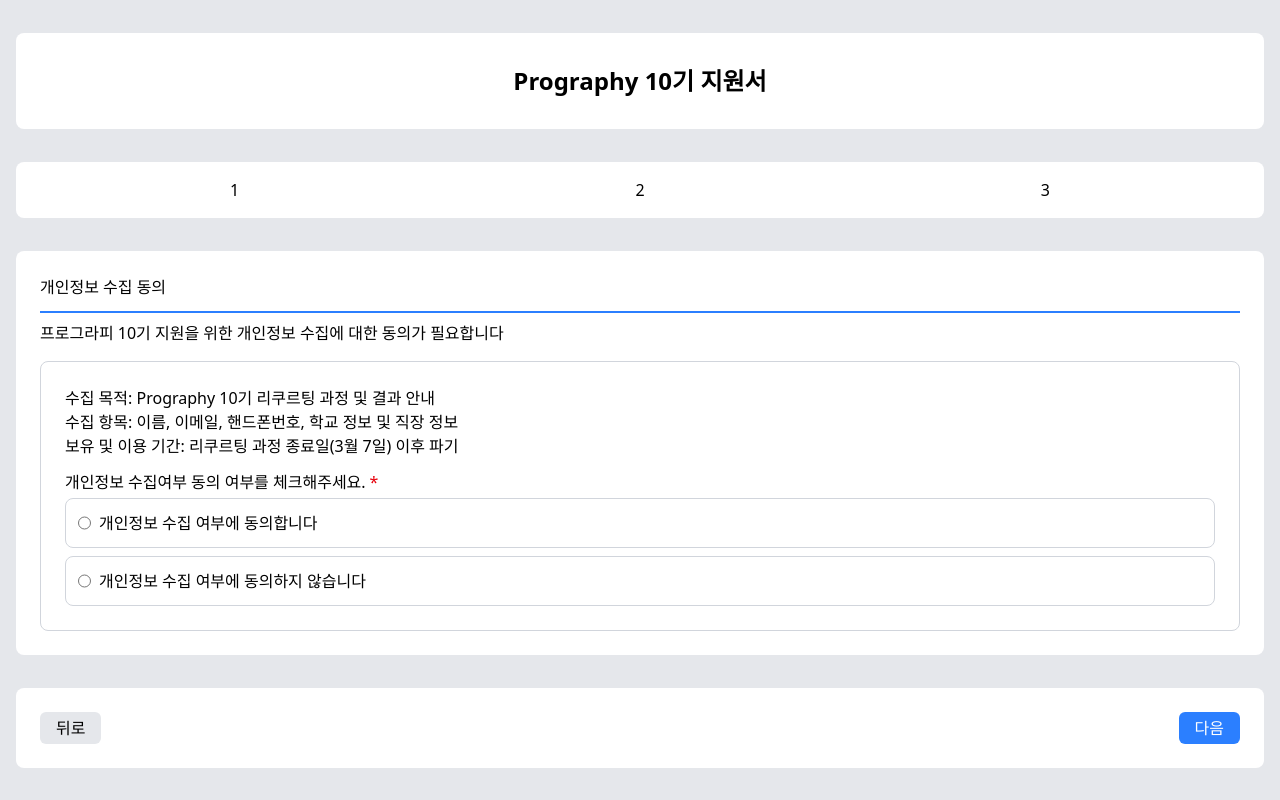
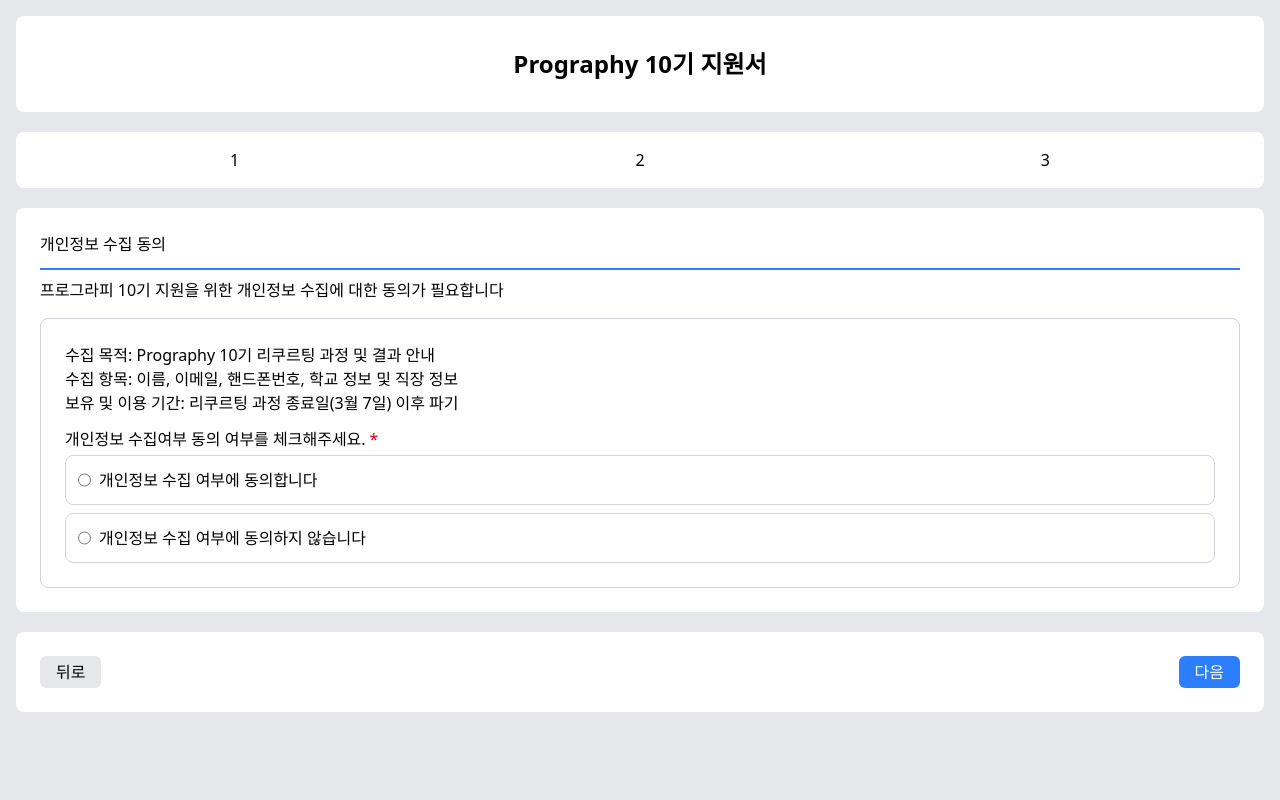
Before and after one commit to devgony/prography-10th-frontend, a React (Vite) app: page /apply in a window 1280 px wide. Built offline with nearby package versions, Linux system fonts and the light colour scheme.

Commit message:
refactor: define Progress, extract Header and Bottom

```diff
--- a/src/Apply.tsx
+++ b/src/Apply.tsx
@@ -1,67 +1,38 @@
+import { useState } from "react";
 import { useNavigate } from "react-router";
 import { Link } from "react-router";
+import Header from "./Header";
+import One from "./One";
+import Two from "./Two";
+import Three from "./Three";
+import Bottom from "./Bottom";
+
+export enum Progress {
+  One = 1,
+  Two = 2,
+  Three = 3,
+}
 
 export default function Apply() {
-  const navigate = useNavigate();
+  const [progress, setProgress] = useState<Progress>(Progress.One);
+  const renderContent = (progress: Progress) => {
+    switch (progress) {
+      case Progress.One:
+        return <One />;
+      case Progress.Two:
+        return <Two />;
+      case Progress.Three:
+        return <Three />;
+    }
+  };
   return (
-    <main className="flex h-full flex-col justify-around">
+    <main className="flex flex-col justify-around gap-5">
       <section className="rounded-lg bg-white p-8 text-center text-2xl font-extrabold">
         <h1>Prography 10기 지원서</h1>
       </section>
-      <section className="flex justify-around rounded-lg bg-white p-4">
-        <button>1</button>
-        <button>2</button>
-        <button>3</button>
-      </section>
-      <section className="rounded-lg bg-white p-6">
-        <h2 className="mb-3">개인정보 수집 동의</h2>
-        <hr className="mb-2 border-1 text-blue-500" />
-        <p className="mb-4">
-          프로그라피 10기 지원을 위한 개인정보 수집에 대한 동의가 필요합니다
-        </p>
-
-        <div className="rounded-lg border border-gray-300 p-6">
-          <p>수집 목적: Prography 10기 리쿠르팅 과정 및 결과 안내</p>
-          <p>수집 항목: 이름, 이메일, 핸드폰번호, 학교 정보 및 직장 정보</p>
-          <p className="mb-3">
-            보유 및 이용 기간: 리쿠르팅 과정 종료일(3월 7일) 이후 파기
-          </p>
-
-          <div className="flex gap-1">
-            <p className="mb-1">개인정보 수집여부 동의 여부를 체크해주세요.</p>
-            <p className="text-red-600">*</p>
-          </div>
-          <ul className="flex flex-col gap-2">
-            <li>
-              <label className="flex gap-2 rounded-lg border border-gray-300 p-3">
-                <input type="radio" name="privacy" value="agree" />
-                개인정보 수집 여부에 동의합니다
-              </label>
-            </li>
-            <li>
-              <label className="flex gap-2 rounded-lg border border-gray-300 p-3">
-                <input type="radio" name="privacy" value="disagree" />
-                개인정보 수집 여부에 동의하지 않습니다
-              </label>
-            </li>
-          </ul>
-        </div>
-      </section>
-
-      <section className="flex justify-between rounded-lg bg-white p-6">
-        <button
-          className="rounded-md bg-gray-200 px-4 py-1 hover:bg-blue-500"
-          onClick={() => navigate(-1)}
-        >
-          뒤로
-        </button>
-        <Link
-          to="/apply2" // TODO: change this to state
-          className="rounded-md bg-blue-500 px-4 py-1 text-white"
-        >
-          다음
-        </Link>
-      </section>
+      <Header />
+      {renderContent(progress)}
+      <Bottom setProgress={setProgress} />
     </main>
   );
 }
--- /dev/null
+++ b/src/Bottom.tsx
@@ -0,0 +1,27 @@
+import { useNavigate } from "react-router";
+import { Progress } from "./Apply";
+import React from "react";
+
+interface Props {
+  setProgress: React.Dispatch<React.SetStateAction<Progress>>;
+}
+
+export default function Bottom({ setProgress }: Props) {
+  const navigate = useNavigate();
+  return (
+    <section className="flex justify-between rounded-lg bg-white p-6">
+      <button
+        className="rounded-md bg-gray-200 px-4 py-1 hover:bg-blue-500"
+        onClick={() => navigate(-1)}
+      >
+        뒤로
+      </button>
+      <button
+        className="rounded-md bg-blue-500 px-4 py-1 text-white"
+        onClick={() => setProgress((prev) => (prev === 3 ? 1 : prev + 1))}
+      >
+        다음
+      </button>
+    </section>
+  );
+}
--- /dev/null
+++ b/src/Header.tsx
@@ -0,0 +1,9 @@
+export default function Header() {
+  return (
+    <section className="flex justify-around rounded-lg bg-white p-4">
+      <button>1</button>
+      <button>2</button>
+      <button>3</button>
+    </section>
+  );
+}
--- /dev/null
+++ b/src/One.tsx
@@ -0,0 +1,38 @@
+export default function One() {
+  return (
+    <section className="rounded-lg bg-white p-6">
+      <h2 className="mb-3">개인정보 수집 동의</h2>
+      <hr className="mb-2 border-1 text-blue-500" />
+      <p className="mb-4">
+        프로그라피 10기 지원을 위한 개인정보 수집에 대한 동의가 필요합니다
+      </p>
+
+      <div className="rounded-lg border border-gray-300 p-6">
+        <p>수집 목적: Prography 10기 리쿠르팅 과정 및 결과 안내</p>
+        <p>수집 항목: 이름, 이메일, 핸드폰번호, 학교 정보 및 직장 정보</p>
+        <p className="mb-3">
+          보유 및 이용 기간: 리쿠르팅 과정 종료일(3월 7일) 이후 파기
+        </p>
+
+        <div className="flex gap-1">
+          <p className="mb-1">개인정보 수집여부 동의 여부를 체크해주세요.</p>
+          <p className="text-red-600">*</p>
+        </div>
+        <ul className="flex flex-col gap-2">
+          <li>
+            <label className="flex gap-2 rounded-lg border border-gray-300 p-3">
+              <input type="radio" name="privacy" value="agree" />
+              개인정보 수집 여부에 동의합니다
+            </label>
+          </li>
+          <li>
+            <label className="flex gap-2 rounded-lg border border-gray-300 p-3">
+              <input type="radio" name="privacy" value="disagree" />
+              개인정보 수집 여부에 동의하지 않습니다
+            </label>
+          </li>
+        </ul>
+      </div>
+    </section>
+  );
+}
--- /dev/null
+++ b/src/Three.tsx
@@ -0,0 +1,3 @@
+export default function Three() {
+  return <h1>3</h1>;
+}
--- /dev/null
+++ b/src/Two.tsx
@@ -0,0 +1,3 @@
+export default function Two() {
+  return <h1>2</h1>;
+}
```
